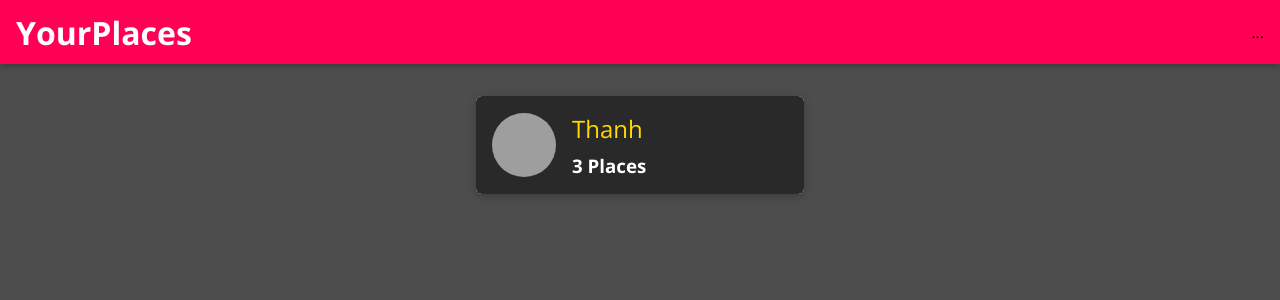
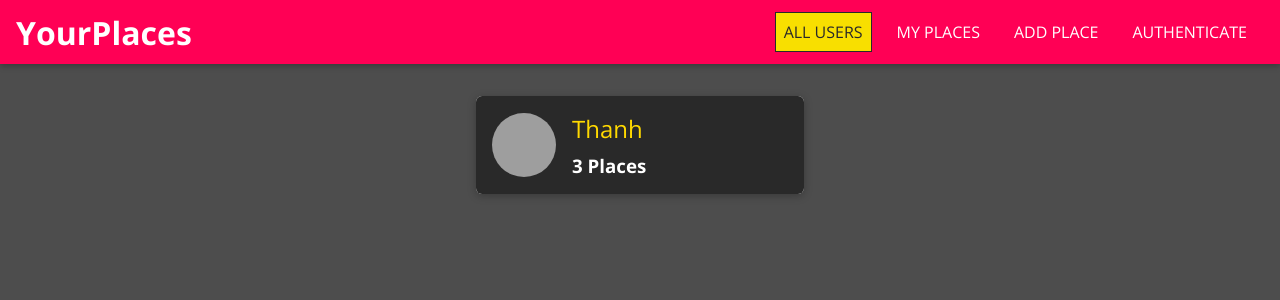
Before and after one commit to HuuThanh1301/MERN-Project-1, a React (Create React App) app in the folder FE/: page / in a window 1280 px wide. Shown: the top 300 px of the page. Built offline with nearby package versions, Linux system fonts and the light colour scheme; grey boxes are pictures that could not be loaded.

Commit message:
Add Sidedrawer For Mobile

```diff
--- a/FE/package.json
+++ b/FE/package.json
@@ -6,7 +6,8 @@
     "react": "^16.11.0",
     "react-dom": "^16.11.0",
     "react-router-dom": "5.3.4",
-    "react-scripts": "3.2.0"
+    "react-scripts": "3.2.0",
+    "react-transition-group": "^4.4.5"
   },
   "scripts": {
     "start": "react-scripts start",
--- a/FE/public/index.html
+++ b/FE/public/index.html
@@ -28,6 +28,8 @@
   </head>
   <body>
     <noscript>You need to enable JavaScript to run this app.</noscript>
+    <div id="backdrop-hook"></div>
+    <div id="drawer-hook"></div>
     <div id="root"></div>
     <!--
       This HTML file is a template.
--- a/FE/src/shared/components/Navigation/MainNavigation.js
+++ b/FE/src/shared/components/Navigation/MainNavigation.js
@@ -1,13 +1,36 @@
 import React from "react";
 import { Link } from "react-router-dom";
+import MainHeader from "./MainHeader";
+import NavLinks from "./NavLinks";
+import SideDrawer from "./SideDrawer";
+import { useState } from "react";
+import Backdrop from "../UIElements/Backdrop";
 
 import "./MainNavigation.css";
-import MainHeader from "./MainHeader";
 
 const MainNavigation = (props) => {
+  const [drawerIsOpen, setDrawerIsOpen] = useState(false);
+
+  const openDrawerHandler = () => {
+    setDrawerIsOpen(true);
+  };
+
+  const closeDrawerHandler = () => {
+    setDrawerIsOpen(false);
+  };
+
   return (
+    <React.Fragment>
+      {drawerIsOpen && <Backdrop onClick={closeDrawerHandler} />}
+
+      <SideDrawer show={drawerIsOpen} onClick={closeDrawerHandler}>
+        <nav className="main-navigation__drawer-nav">
+          <NavLinks />
+        </nav>
+      </SideDrawer>
+
       <MainHeader>
-      <button className="main-navigation__menu-btn">
+        <button className="main-navigation__menu-btn" onClick={openDrawerHandler}>
           <span></span>
           <span></span>
           <span></span>
@@ -15,8 +38,11 @@ const MainNavigation = (props) => {
         <h1 className="main-navigation__title">
           <Link to="/">YourPlaces</Link>
         </h1>
-      <nav>...</nav>
+        <nav className="main-navigation__header-nav">
+          <NavLinks />
+        </nav>
       </MainHeader>
+    </React.Fragment>
   );
 };
 
--- a/FE/src/shared/components/Navigation/NavLinks.css
+++ b/FE/src/shared/components/Navigation/NavLinks.css
@@ -0,0 +1,76 @@
+.nav-links {
+    list-style: none;
+    margin: 0;
+    padding: 0;
+    width: 100%;
+    height: 100%;
+    display: flex;
+    flex-direction: column;
+    justify-content: center;
+    align-items: center;
+  }
+
+  .nav-links li {
+    margin: 1rem;
+  }
+
+  .nav-links a {
+    border: 1px solid transparent;
+    color: #292929;
+    text-decoration: none;
+    padding: 0.5rem;
+  }
+
+  .nav-links a:hover,
+  .nav-links a:active,
+  .nav-links a.active {
+    background: #f8df00;
+    border-color: #292929;
+    color: #292929;
+  }
+
+  .nav-links button {
+    cursor: pointer;
+    border: 1px solid #292929;
+    color: #292929;
+    background: transparent;
+    padding: 0.5rem;
+    font: inherit;
+  }
+
+  .nav-links button:focus {
+    outline: none;
+  }
+
+  .nav-links button:hover,
+  .nav-links button:active {
+    background: #292929;
+    color: white;
+  }
+
+  @media (min-width: 768px) {
+    .nav-links {
+      flex-direction: row;
+    }
+
+    .nav-links li {
+      margin: 0 0.5rem;
+    }
+
+    .nav-links a {
+      color: white;
+      text-decoration: none;
+    }
+
+    .nav-links button {
+      border: 1px solid white;
+      color: white;
+      background: transparent;
+    }
+
+    .nav-links button:hover,
+    .nav-links button:active {
+      background: #f8df00;
+      color: #292929;
+    }
+  }
--- a/FE/src/shared/components/Navigation/NavLinks.js
+++ b/FE/src/shared/components/Navigation/NavLinks.js
@@ -0,0 +1,28 @@
+import React from "react";
+import { NavLink } from "react-router-dom";
+import "./NavLinks.css";
+
+const NavLinks = (props) => {
+  return (
+    <ul className="nav-links">
+      <li>
+        <NavLink to="/" exact>
+          ALL USERS
+        </NavLink>
+      </li>
+      <li>
+        <NavLink to="/u1/places">
+          MY PLACES
+        </NavLink>
+      </li>
+      <li>
+        <NavLink to="/places/new">ADD PLACE</NavLink>
+      </li>
+      <li>
+        <NavLink to="/auth">AUTHENTICATE</NavLink>
+      </li>
+    </ul>
+  );
+};
+
+export default NavLinks;
--- a/FE/src/shared/components/Navigation/SideDrawer.css
+++ b/FE/src/shared/components/Navigation/SideDrawer.css
@@ -0,0 +1,10 @@
+.side-drawer {
+    position: fixed;
+    left: 0;
+    top: 0;
+    z-index: 100;
+    height: 100vh;
+    width: 70%;
+    background: white;
+    box-shadow: 0 2px 8px rgba(0, 0, 0, 0.26);
+  }
--- a/FE/src/shared/components/Navigation/SideDrawer.js
+++ b/FE/src/shared/components/Navigation/SideDrawer.js
@@ -0,0 +1,22 @@
+import React from "react";
+import ReactDOM from "react-dom";
+import { CSSTransition } from "react-transition-group";
+import "./SideDrawer.css";
+
+const SideDrawer = (props) => {
+  const content = (
+    <CSSTransition
+      in={props.show}
+      timeout={200}
+      classNames="slide-in-left"
+      mountOnEnter
+      unmountOnExit
+    >
+      <aside className="side-drawer" onClick={props.onClick}>{props.children}</aside>
+    </CSSTransition>
+  );
+
+  return ReactDOM.createPortal(content, document.getElementById("drawer-hook"));
+};
+
+export default SideDrawer;
--- /dev/null
+++ b/FE/src/shared/components/UIElements/Backdrop.css
@@ -0,0 +1,9 @@
+.backdrop {
+    position: fixed;
+    top: 0;
+    left: 0;
+    width: 100%;
+    height: 100vh;
+    background: rgba(0, 0, 0, 0.75);
+    z-index: 10;
+  }
--- /dev/null
+++ b/FE/src/shared/components/UIElements/Backdrop.js
@@ -0,0 +1,13 @@
+import React from 'react';
+import ReactDOM from 'react-dom';
+
+import './Backdrop.css';
+
+const Backdrop = props => {
+  return ReactDOM.createPortal(
+    <div className="backdrop" onClick={props.onClick}></div>,
+    document.getElementById('backdrop-hook')
+  );
+};
+
+export default Backdrop;
```
Also changed, not shown: 1 other file (tests, documents, lock files or other folders). Lines whose indentation alone changed are shown as unchanged.
